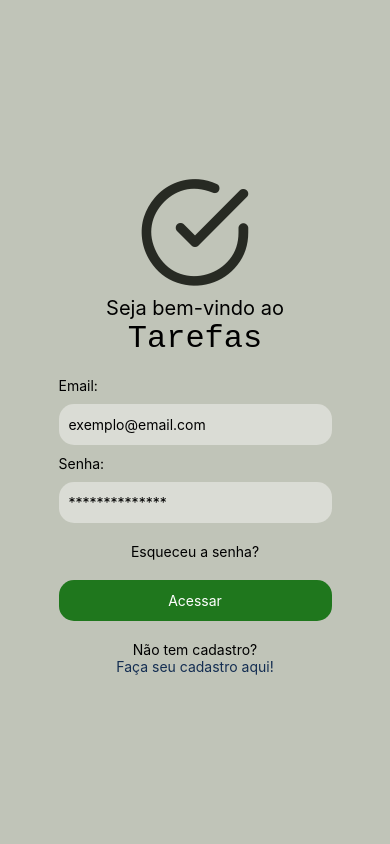
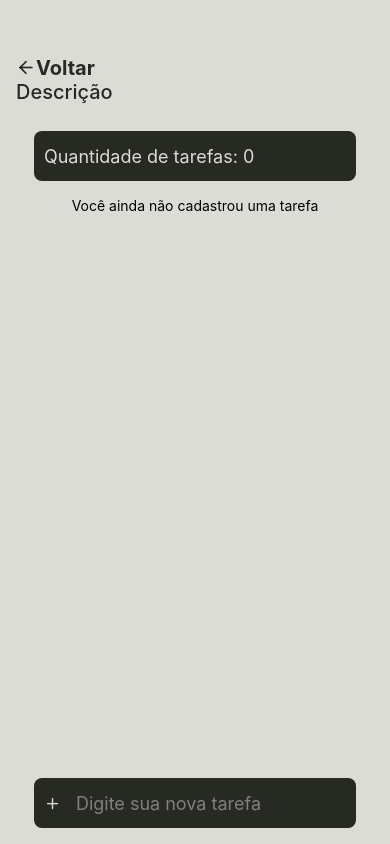
Before and after one commit to phplemos/residencia-de-software, a React Native app in the folder lista-de-tarefas/: screen / in a window 390 px wide. Built offline with nearby package versions, Linux system fonts and the light colour scheme.

Commit message:
Tentativa de implementar login ainda em aberto

```diff
--- a/lista-de-tarefas/App.tsx
+++ b/lista-de-tarefas/App.tsx
@@ -16,7 +16,7 @@ export default function App() {
     <TarefaProvider>
       <NavigationContainer>
         <Stack.Navigator
-          initialRouteName="Login"
+          initialRouteName="ListaTarefas"
           screenOptions={{ headerShown: false }}
         >
           <Stack.Screen name="ListaTarefas" component={ListaTarefas} />
--- a/lista-de-tarefas/package.json
+++ b/lista-de-tarefas/package.json
@@ -18,7 +18,8 @@
     "react-native": "0.74.5",
     "react-native-safe-area-context": "^4.10.9",
     "react-native-screens": "^3.34.0",
-    "styled-components": "^6.1.12"
+    "styled-components": "^6.1.12",
+    "yarn": "^1.22.22"
   },
   "devDependencies": {
     "@babel/core": "^7.20.0",
--- a/lista-de-tarefas/src/components/LoginInput/index.tsx
+++ b/lista-de-tarefas/src/components/LoginInput/index.tsx
@@ -1,19 +1,35 @@
 import { Text } from "react-native";
-import {
-  EmailInput,
-  Container,
-  ContainerInput,
-} from "./style";
+import { EmailInput, Container, ContainerInput } from "./style";
 import { BrandingLogin } from "../BrandingLogin";
 
-export function LoginInput() {
+type Props = {
+  onChangeEmailText: (text: string) => void;
+  onChangePasswordText: (text: string) => void;
+  valueEmail: string;
+  valuePassword: string;
+};
+
+export function LoginInput({
+  onChangeEmailText,
+  onChangePasswordText,
+  valueEmail,
+  valuePassword,
+}: Props) {
   return (
     <Container>
       <ContainerInput>
         <Text>Email:</Text>
-        <EmailInput placeholder="exemplo@email.com" />
+        <EmailInput
+          value={valueEmail}
+          onChangeText={onChangeEmailText}
+          placeholder="exemplo@email.com"
+        />
         <Text>Senha:</Text>
-        <EmailInput placeholder="**************" />
+        <EmailInput
+          value={valuePassword}
+          onChangeText={onChangePasswordText}
+          placeholder="**************"
+        />
       </ContainerInput>
     </Container>
   );
--- /dev/null
+++ b/lista-de-tarefas/src/context/LoginContext.tsx
@@ -0,0 +1,5 @@
+interface LoginContextProps {
+    user: UserProps;
+    login: (email: string, password: string) => void;
+    logout: () => void;
+}
--- a/lista-de-tarefas/src/screens/Login/index.tsx
+++ b/lista-de-tarefas/src/screens/Login/index.tsx
@@ -1,21 +1,29 @@
 import { View, Text } from "react-native";
 import { Container, ButtonText, LoginButton, TextLoginButton } from "./styles";
-
+import React, { useState } from "react";
 import { BrandingLogin } from "../../components/BrandingLogin";
 import { LoginInput } from "../../components/LoginInput";
 
 export function Login() {
+  const [email, setEmail] = useState("");
+  const [password, setPassword] = useState("");
+
   return (
     <Container>
       <BrandingLogin />
-      <LoginInput />
+      <LoginInput
+        onChangeEmailText={setEmail}
+        valueEmail={email}
+        onChangePasswordText={setPassword}
+        valuePassword={password}
+      />
       <ButtonText>
         <Text>Esqueceu a senha?</Text>
       </ButtonText>
       <LoginButton>
         <TextLoginButton>Acessar</TextLoginButton>
       </LoginButton>
-      <View style={{alignItems:"center"}}>
+      <View style={{ alignItems: "center" }}>
         <Text>Não tem cadastro?</Text>
         <ButtonText>
           <Text style={{ color: "#142E52" }}>Faça seu cadastro aqui!</Text>
```
Also changed, not shown: 2 other files (tests, documents, lock files or other folders).
